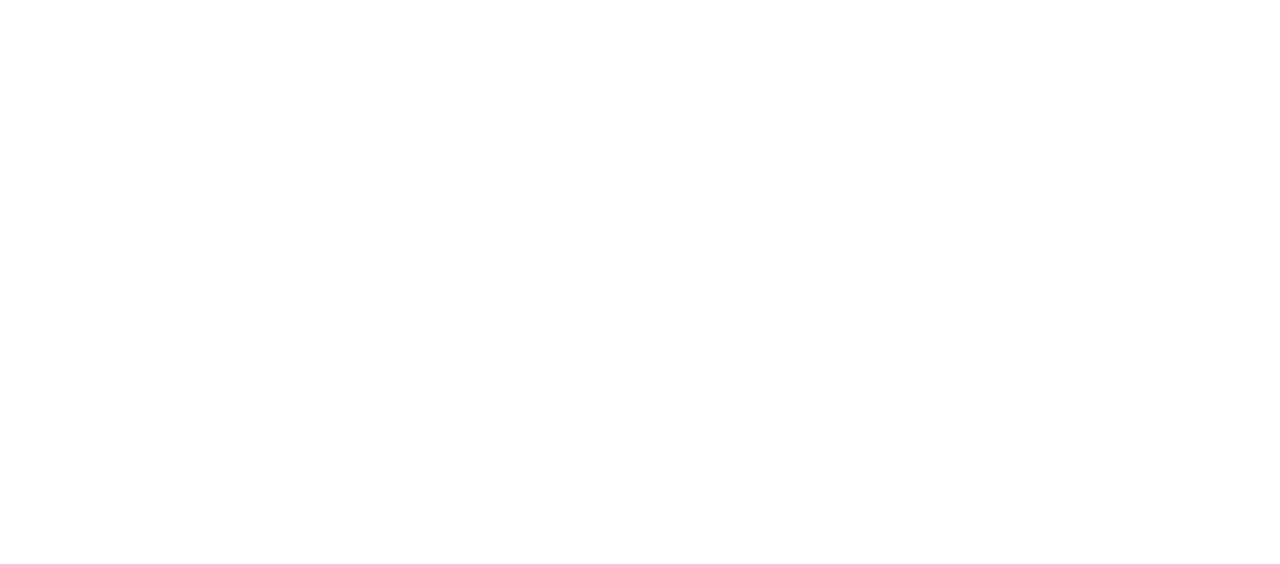
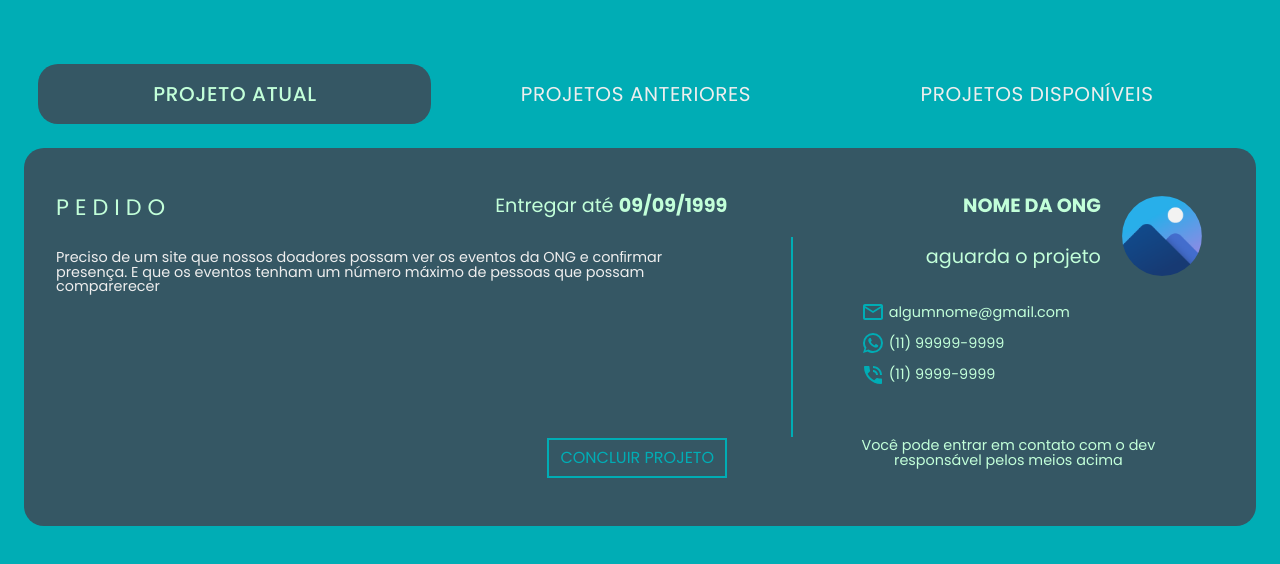
Before and after one commit to Projeto-FrontEnd-M3/Grupo3-FrontEnd-M3, a React (Vite) app: page /dashboard/dev in a window 1280 px wide. Shown: the top 564 px of the page. Built offline with nearby package versions, Linux system fonts and the light colour scheme.

Commit message:
:feat: create current dashboard user

```diff
--- /dev/null
+++ b/src/pages/DashboardDev/components/ProjetoAtual/index.tsx
@@ -0,0 +1,89 @@
+import {
+  ContainerProjecRight,
+  ContainerProjecRightContacts,
+  ContainerProjecRightInfo,
+  ContainerProjecRightText,
+  ContainerProjecRightTitle,
+  ContainerProject,
+  ContainerProjectDiv,
+  ContainerProjectLefButton,
+  ContainerProjectLeft,
+  ContainerProjectLeftResume,
+  ContainerProjectLeftTitle,
+} from "./style";
+import IconImage from "../../../../../src/IconImage.png";
+import WhatsAppIcon from "@mui/icons-material/WhatsApp";
+import MailOutlineIcon from "@mui/icons-material/MailOutline";
+import PhoneInTalkIcon from "@mui/icons-material/PhoneInTalk";
+import { ButtonDefault } from "../../../../components/ButtonDefault/style";
+import { Text } from "../../../../styles/TypograpyText";
+
+export const ProjetoAtual = () => {
+  return (
+    <ContainerProject>
+      <ContainerProjectLeft>
+        <ContainerProjectLeftResume>
+          <ContainerProjectLeftTitle>
+            <Text fontSize="text1" color="success">
+              P E D I D O
+            </Text>
+            <Text fontSize="text2" color="success">
+              Entregar até <span>09/09/1999</span>
+            </Text>
+          </ContainerProjectLeftTitle>
+          <Text fontSize="text4" color="grey1">
+            Preciso de um site que nossos doadores possam ver os eventos da ONG
+            e conﬁrmar presença. E que os eventos tenham um número máximo de
+            pessoas que possam comparerecer
+          </Text>
+        </ContainerProjectLeftResume>
+        <ContainerProjectLefButton>
+          <ButtonDefault color="primary" bgColor="primary">
+            CONCLUIR PROJETO
+          </ButtonDefault>
+        </ContainerProjectLefButton>
+      </ContainerProjectLeft>
+      <ContainerProjectDiv></ContainerProjectDiv>
+      <ContainerProjecRight>
+        <ContainerProjecRightInfo>
+          <ContainerProjecRightTitle>
+            <Text fontSize="text2" color="success" className="titlespace">
+              <span>NOME DA ONG</span>
+            </Text>
+            <Text fontSize="text2" color="success">
+              aguarda o projeto
+            </Text>
+          </ContainerProjecRightTitle>
+          <figure>
+            <img src={IconImage} alt="Imagem de teste" />
+          </figure>
+        </ContainerProjecRightInfo>
+        <ContainerProjecRightContacts>
+          <li>
+            <MailOutlineIcon />
+            <Text fontSize="text4" color="success">
+              algumnome@gmail.com
+            </Text>
+          </li>
+          <li>
+            <WhatsAppIcon />
+            <Text fontSize="text4" color="success">
+              (11) 99999-9999
+            </Text>
+          </li>
+          <li>
+            <PhoneInTalkIcon />
+            <Text fontSize="text4" color="success">
+              (11) 9999-9999
+            </Text>
+          </li>
+        </ContainerProjecRightContacts>
+        <ContainerProjecRightText>
+          <Text fontSize="text4" color="success">
+            Você pode entrar em contato com o dev responsável pelos meios acima{" "}
+          </Text>
+        </ContainerProjecRightText>
+      </ContainerProjecRight>
+    </ContainerProject>
+  );
+};
--- /dev/null
+++ b/src/pages/DashboardDev/components/ProjetoAtual/style.ts
@@ -0,0 +1,128 @@
+import styled from "styled-components";
+
+export const ContainerProject = styled.div`
+  max-width: 1400px;
+  border-radius: 20px;
+  margin: auto;
+  display: flex;
+  background-color: var(--color-primary-negative);
+  span {
+    font-weight: 700;
+  }
+
+  @media (max-width: 750px) {
+    display: flex;
+    flex-direction: column-reverse;
+  }
+`;
+
+export const ContainerProjectLeft = styled.div`
+  gap: 1rem;
+  margin: 3rem 4rem 3rem 2rem;
+  max-width: 60%;
+  @media (max-width: 750px) {
+    margin: auto;
+    display: flex;
+    flex-direction: column-reverse;
+  }
+`;
+
+export const ContainerProjectLeftResume = styled.div`
+  display: flex;
+  flex-direction: column;
+`;
+
+export const ContainerProjectLeftTitle = styled.div`
+  margin-bottom: 2rem;
+  display: flex;
+  flex-direction: row;
+  justify-content: space-between;
+  text-align: justify;
+  @media (max-width: 750px) {
+    p {
+      text-align: center;
+      font-size: 16px;
+      margin-bottom: 2%;
+    }
+    flex-direction: column;
+  }
+`;
+
+export const ContainerProjectLefButton = styled.div`
+  text-align: right;
+  margin-top: 9rem;
+  button {
+    font-size: 1rem;
+    width: 180px;
+    height: 40px;
+  }
+  @media (max-width: 750px) {
+    text-align: center;
+    margin-top: 0rem;
+    margin-bottom: 1rem;
+  }
+`;
+
+export const ContainerProjectDiv = styled.div`
+  width: 3px;
+  margin: auto;
+  height: 25vh;
+  background-color: var(--color-primary);
+  @media (max-width: 750px) {
+    display: none;
+  }
+`;
+export const ContainerProjecRight = styled.div`
+  gap: 1rem;
+  margin: 3rem 2rem 3rem 0rem;
+  min-width: 35%;
+
+  figure {
+    margin: 0% 5%;
+  }
+
+  img {
+    gap: 5rem;
+    width: 80px;
+    height: 80px;
+    border-radius: 50%;
+  }
+`;
+export const ContainerProjecRightInfo = styled.div`
+  display: flex;
+  flex-direction: row;
+`;
+
+export const ContainerProjecRightTitle = styled.div`
+  margin-left: auto;
+  display: flex;
+  flex-direction: column;
+  text-align: right;
+  .titlespace {
+    padding-bottom: 2rem;
+  }
+`;
+
+export const ContainerProjecRightContacts = styled.div`
+  padding-left: 15%;
+  margin-right: auto;
+  margin-top: 4%;
+  display: flex;
+  flex-direction: column;
+
+  svg {
+    color: var(--color-primary);
+    margin: 1%;
+  }
+  li {
+    display: flex;
+    align-items: center;
+  }
+`;
+
+export const ContainerProjecRightText = styled.div`
+  max-width: 70%;
+  margin: auto;
+  padding-top: 3rem;
+  text-align: center;
+`;
--- /dev/null
+++ b/src/pages/DashboardDev/components/style.ts
@@ -0,0 +1,17 @@
+import styled from "styled-components";
+
+export const ContainerTabs = styled.div`
+  max-width: 1400px;
+  margin: 0 auto;
+
+  background-color: var(--color-primary-negative);
+  span {
+    font-weight: 700;
+  }
+`;
+
+export const ContainerTabsNav = styled.ul`
+  padding-top: 5rem;
+  display: flex;
+  justify-content: space-between;
+`;
--- a/src/pages/DashboardDev/index.tsx
+++ b/src/pages/DashboardDev/index.tsx
@@ -1,5 +1,118 @@
-const DashBoardDev = () => {
-  return <></>;
-};
+import React from "react";
+import { ContainerDev, ContainerDevNav, ContainerDevWindow } from "./style";
+import { styled } from "@mui/material/styles";
+import Tabs from "@mui/material/Tabs";
+import Tab from "@mui/material/Tab";
+import Box from "@mui/material/Box";
+import { ProjetoAtual } from "./components/ProjetoAtual";
 
-export default DashBoardDev;
+interface TabPanelProps {
+  children?: React.ReactNode;
+  index: number;
+  value: number;
+}
+
+function TabPanel(props: TabPanelProps) {
+  const { children, value, index, ...other } = props;
+
+  return (
+    <div
+      role="tabpanel"
+      hidden={value !== index}
+      id={`simple-tabpanel-${index}`}
+      aria-labelledby={`simple-tab-${index}`}
+      {...other}
+    >
+      {value === index && (
+        <Box sx={{ p: 3 }}>
+          <div>{children}</div>
+        </Box>
+      )}
+    </div>
+  );
+}
+
+const AntTabs = styled(Tabs)({
+  borderBottom: "0px solid #AAD8D3",
+  "& .MuiTabs-indicator": {
+    display: "none",
+  },
+});
+
+const AntTab = styled((props: StyledTabProps) => (
+  <Tab disableRipple {...props} />
+))(({ theme }) => ({
+  textTransform: "none",
+  minWidth: 0,
+  height: 40,
+  fontSize: 14,
+  [theme.breakpoints.up("sm")]: {
+    fontSize: 20,
+    height: 60,
+    minWidth: 0,
+  },
+  fontWeight: theme.typography.fontWeightRegular,
+  marginRight: theme.spacing(1),
+  color: "#eeeeee",
+  fontFamily: ["Poppins"].join(","),
+  "&:hover": {
+    backgroundColor: "#355764",
+    opacity: 0.5,
+    borderRadius: "20px",
+    "& $wrapper": {
+      color: "#393E46",
+    },
+  },
+  "&.Mui-selected": {
+    color: "#C2FFD9",
+    backgroundColor: "#355764",
+    fontWeight: theme.typography.fontWeightMedium,
+    borderRadius: "20px",
+  },
+  "&.Mui-focusVisible": {
+    backgroundColor: "#eeeeee",
+  },
+}));
+
+interface StyledTabProps {
+  label: string;
+}
+
+export default function DashboardDev() {
+  const [value, setValue] = React.useState(0);
+
+  const handleChange = (event: React.SyntheticEvent, newValue: number) => {
+    setValue(newValue);
+  };
+
+  return (
+    <ContainerDev>
+      <div>
+        <ContainerDevNav>
+          <AntTabs
+            value={value}
+            onChange={handleChange}
+            aria-label="ant example"
+            variant="fullWidth"
+            centered
+          >
+            <AntTab label="PROJETO ATUAL" />
+            <AntTab label="PROJETOS ANTERIORES" />
+            <AntTab label="PROJETOS DISPONÍVEIS" />
+          </AntTabs>
+        </ContainerDevNav>
+        <ContainerDevWindow>
+          <TabPanel value={value} index={0}>
+            <ProjetoAtual />
+          </TabPanel>
+          <TabPanel value={value} index={1}>
+            <ProjetoAtual />
+          </TabPanel>
+          <TabPanel value={value} index={2}>
+            <ProjetoAtual />
+          </TabPanel>
+        </ContainerDevWindow>
+      </div>
+    </ContainerDev>
+  );
+}
--- /dev/null
+++ b/src/pages/DashboardDev/style.ts
@@ -0,0 +1,16 @@
+import styled from "styled-components";
+
+export const ContainerDev = styled.div`
+  width: 100%;
+  height: 100%;
+  background-color: var(--color-primary);
+`;
+export const ContainerDevNav = styled.div`
+  padding-top: 4rem;
+  width: 94%;
+  margin: auto;
+`;
+
+export const ContainerDevWindow = styled.div`
+  margin: auto;
+`;
--- a/src/pages/Home/componentsHome/SectionHowToUse/index.tsx
+++ b/src/pages/Home/componentsHome/SectionHowToUse/index.tsx
@@ -1,13 +1,12 @@
 import * as React from "react";
+import { styled } from "@mui/material/styles";
 import Tabs from "@mui/material/Tabs";
 import Tab from "@mui/material/Tab";
-import Typography from "@mui/material/Typography";
-import { ContainerHowToUse } from "./style";
-import { Box } from "@mui/system";
+import Box from "@mui/material/Box";
 import AboutSite from "./components/AboutSite";
 import HowToUseDev from "./components/HowToUseDev";
 import HowToUseOng from "./components/HowToUseOng";
-import { Text } from "../../../../styles/TypograpyText";
+import { ContainerHowToUse, ContainerHowToUseNav } from "./style";
 
 interface TabPanelProps {
   children?: React.ReactNode;
@@ -28,18 +27,57 @@
     >
       {value === index && (
         <Box sx={{ p: 3 }}>
-          <Typography>{children}</Typography>
+          <div>{children}</div>
         </Box>
       )}
     </div>
   );
 }
 
-function a11yProps(index: number) {
-  return {
-    id: `simple-tab-${index}`,
-    "aria-controls": `simple-tabpanel-${index}`,
-  };
+const AntTabs = styled(Tabs)({
+  borderBottom: "0px solid #AAD8D3",
+  "& .MuiTabs-indicator": {
+    display: "none",
+  },
+});
+
+const AntTab = styled((props: StyledTabProps) => (
+  <Tab disableRipple {...props} />
+))(({ theme }) => ({
+  textTransform: "none",
+  minWidth: 0,
+  height: 40,
+  fontSize: 14,
+  [theme.breakpoints.up("sm")]: {
+    fontSize: 20,
+    height: 60,
+    minWidth: 0,
+  },
+  fontWeight: theme.typography.fontWeightRegular,
+  marginRight: theme.spacing(1),
+  color: " #00ADB5",
+  fontFamily: ["Poppins"].join(","),
+  "&:hover": {
+    backgroundColor: "#C2FFD9",
+    opacity: 0.5,
+    borderRadius: "20px",
+    "& $wrapper": {
+      color: "#355764",
+    },
+  },
+  "&.Mui-selected": {
+    color: "#C2FFD9",
+    backgroundColor: "#00ADB5",
+    fontWeight: theme.typography.fontWeightMedium,
+    borderRadius: "20px",
+  },
+  "&.Mui-focusVisible": {
+    backgroundColor: "#C2FFD9",
+  },
+}));
+
+interface StyledTabProps {
+  label: string;
 }
 
 export default function HowToUse() {
@@ -51,49 +89,32 @@
 
   return (
     <ContainerHowToUse>
-      <Box className="containerBox">
-        <Box
-          sx={{
-            borderColor: "divider",
-            color: "var(--color-grey-1)",
-          }}
-        >
-          <Tabs
+      <div>
+        <ContainerHowToUseNav>
+          <AntTabs
             value={value}
             onChange={handleChange}
-            indicatorColor="primary"
+            aria-label="ant example"
             variant="fullWidth"
-            textColor="inherit"
-            aria-label="basic tabs example"
             centered
           >
-            <Tab
-              className="headTtitle"
-              label="QUAL OBJETIVO DO SITE?"
-              {...a11yProps(0)}
-            />
-            <Tab
-              className="headTtitle"
-              label="SOU DEV, COMO USO?"
-              {...a11yProps(1)}
-            />
-            <Tab
-              className="headTtitle"
-              label="SOU ONG, COMO USO?"
-              {...a11yProps(2)}
-            />
-          </Tabs>
-        </Box>
+            <AntTab label="Qual Objetivo do site?" />
+            <AntTab label="Sou DEV, como uso?" />
+            <AntTab label="Sou ONG, como uso?" />
+          </AntTabs>
+        </ContainerHowToUseNav>
+        <div>
           <TabPanel value={value} index={0}>
-          {/* <AboutSite /> */}
+            <AboutSite />
           </TabPanel>
           <TabPanel value={value} index={1}>
-          {/* <HowToUseDev /> */}
+            <HowToUseDev />
           </TabPanel>
           <TabPanel value={value} index={2}>
-          {/* <HowToUseOng /> */}
+            <HowToUseOng />
           </TabPanel>
-      </Box>
+        </div>
+      </div>
     </ContainerHowToUse>
   );
 }
--- a/src/styles/GlobalStyles.ts
+++ b/src/styles/GlobalStyles.ts
@@ -68,7 +68,7 @@
         background: #555;
     }
 
-    ol, ul {
+    ol, ul, li {
         list-style: none;
     }
 
@@ -111,5 +111,6 @@
 
     .App {
         height: 100vh;
+
     }
 `;
```
Also changed, not shown: src/pages/Home/componentsHome/SectionHowToUse/style.ts (+9 -27 lines), src/IconImage.png (added). Lines whose indentation alone changed are shown as unchanged.
